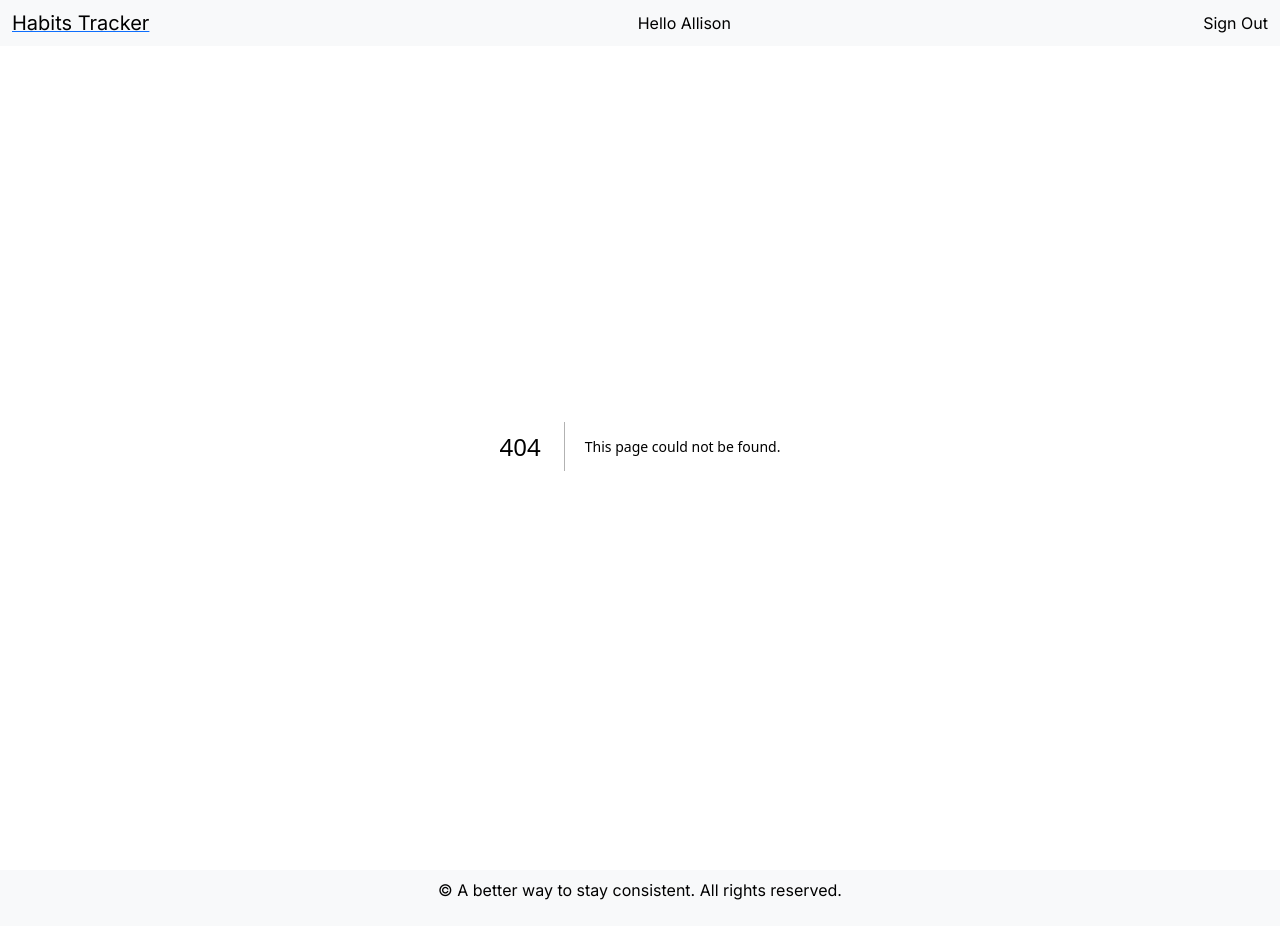
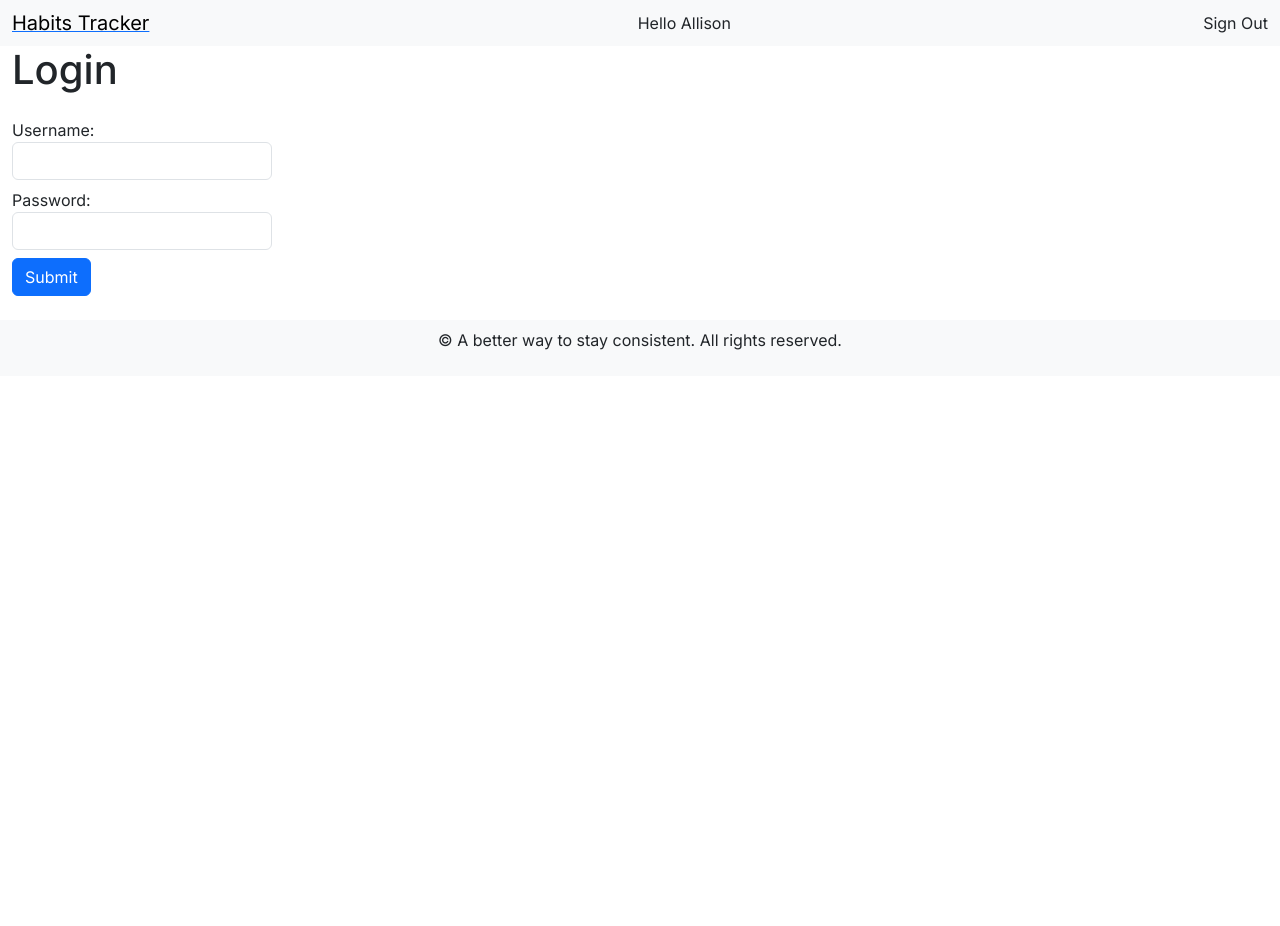
Before and after one commit to allisonmachado/heatmaps-client, a Next.js app: page /login in a window 1280 px wide. Before the commit this address had no page. After the commit the page ends 800 px from the top, so only its background shows below. Built offline with nearby package versions, Linux system fonts and the light colour scheme.

Commit message:
chore: create login form page structure

```diff
--- /dev/null
+++ b/src/app/login/layout.js
@@ -0,0 +1,9 @@
+import "./globals.css";
+
+export const metadata = {
+  title: "Habits Tracker | Login",
+};
+
+export default function RootLayout({ children }) {
+  return children;
+}
--- /dev/null
+++ b/src/app/login/page.js
@@ -0,0 +1,18 @@
+import LoginForm from "@/components/login";
+
+export default async function Home() {
+  return (
+    <>
+      <div className="row">
+        <div className="col">
+          <h1>Login</h1>
+        </div>
+      </div>
+      <div className="row">
+        <div>
+          <LoginForm />
+        </div>
+      </div>
+    </>
+  );
+}
--- /dev/null
+++ b/src/components/login/index.js
@@ -0,0 +1,49 @@
+'use client'
+
+import { useState } from 'react';
+
+export default function LoginForm () {
+  const [username, setUsername] = useState('');
+  const [password, setPassword] = useState('');
+
+  const handleSubmit = (e) => {
+    e.preventDefault();
+
+    console.log({ e });
+
+    console.log('Username:', username);
+    console.log('Password:', password);
+    setUsername('');
+    setPassword('');
+  };
+
+  return (
+    <form onSubmit={handleSubmit}>
+      <div>
+        <label htmlFor="usernameInput" className="form-label">
+          Username:
+          <input
+            type="text"
+            className="form-control"
+            id="usernameInput"
+            value={username}
+            onChange={(e) => setUsername(e.target.value)}
+          />
+        </label>
+      </div>
+      <div>
+      <label htmlFor="passwordInput" className="form-label">
+          Password:
+          <input
+            type="password"
+            className="form-control"
+            id="passwordInput"
+            value={password}
+            onChange={(e) => setPassword(e.target.value)}
+          />
+        </label>
+      </div>
+      <button type="submit" className="btn btn-primary">Submit</button>
+    </form>
+  );
+};
--- a/src/data/habits.js
+++ b/src/data/habits.js
@@ -7,7 +7,7 @@ const DYNAMIC_DATA_FETCHING_OPTIONS = {
 
 export async function findUserHabits() {
   const cookieStore = cookies();
-  const { value: authToken } = cookieStore.get('auth-token');
+  const { value: authToken } = cookieStore.get('auth-token') ?? {};
 
   const myHeaders = new Headers();
 
```
Also changed, not shown: src/app/login/globals.css (added), src/components/login/main.css (added).
